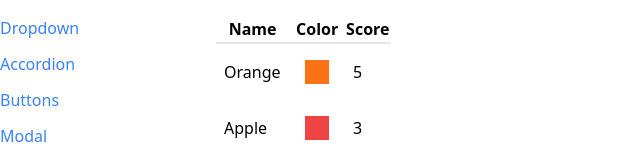
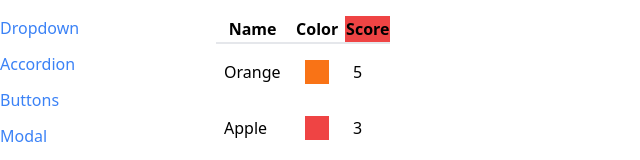
Before and after one commit to jrexiti/comps, a React (Create React App) app: page /table in a window 1280 px wide. Shown: the top 160 px of the page, without its empty margins (0-640 px from the left). Built offline with nearby package versions, Linux system fonts and the light colour scheme.

Commit message:
sortable table comp setup

```diff
--- /dev/null
+++ b/src/components/SortableTable.js
@@ -0,0 +1,6 @@
+import Table from "./Table";
+
+function SortableTable(props) {
+  return <Table {...props} />;
+}
+export default SortableTable;
--- a/src/components/Table.js
+++ b/src/components/Table.js
@@ -1,5 +1,10 @@
+import { Fragment } from "react";
+
 function Table({ data, config, keyFn }) {
   const renderedHeaders = config.map((column) => {
+    if (column.header) {
+      return <Fragment key={column.label}>{column.header()}</Fragment>;
+    }
     return <th key={column.label}>{column.label}</th>;
   });
 
--- a/src/pages/TablePages.js
+++ b/src/pages/TablePages.js
@@ -1,4 +1,4 @@
-import Table from "../components/Table";
+import SortableTable from "../components/SortableTable";
 
 function TablePage() {
   const data = [
@@ -14,7 +14,11 @@
       label: "Color",
       render: (fruit) => <div className={`p-3 m-2 ${fruit.color}`} />,
     },
-    { label: "Score", render: (fruit) => fruit.score },
+    {
+      label: "Score",
+      render: (fruit) => fruit.score,
+      header: () => <th className="bg-red-500">Score</th>,
+    },
   ];
 
   const keyFn = (fruit) => {
@@ -22,7 +26,7 @@
   };
   return (
     <div>
-      <Table data={data} config={config} keyFn={keyFn} />
+      <SortableTable data={data} config={config} keyFn={keyFn} />
     </div>
   );
 }
```
